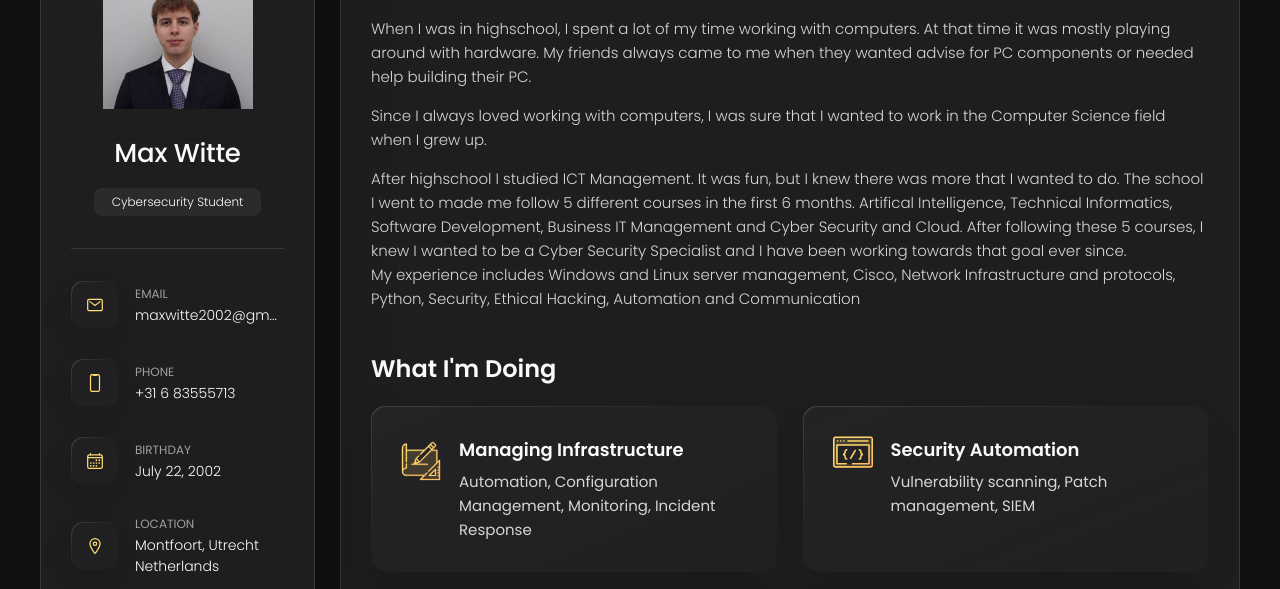
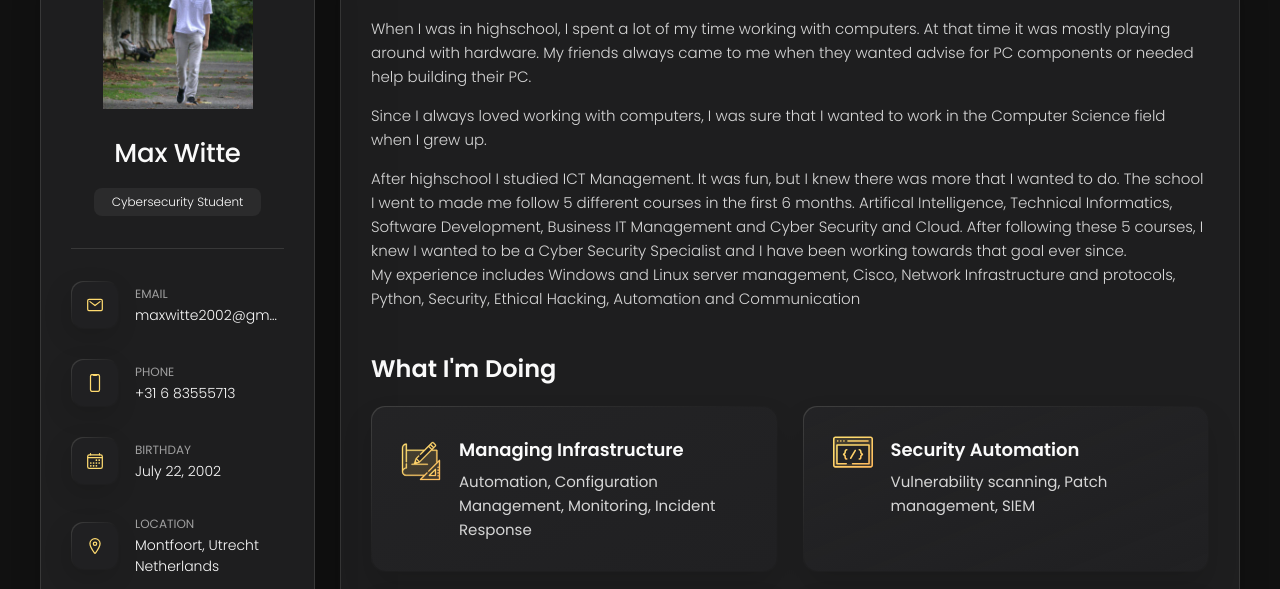
Before and after one commit to Max-Witte/Max-Witte.github.io, a plain HTML site: page index.html in a window 1280 px wide. Shown: the part 162-751 px from the top of the page. Drawn offline with nearby package versions, Linux system fonts and the light colour scheme.

Commit message:
Update index.html
Changing profile picture

```diff
--- a/index.html
+++ b/index.html
@@ -42,7 +42,7 @@
       <div class="sidebar-info">
 
         <figure class="avatar-box">
-          <img src="./assets/images/profile.jpeg" alt="Max Witte" width="80">
+          <img src="./assets/images/Profile pic.jpg" alt="Max Witte" width="80">
         </figure>
 
         <div class="info-content">
```
